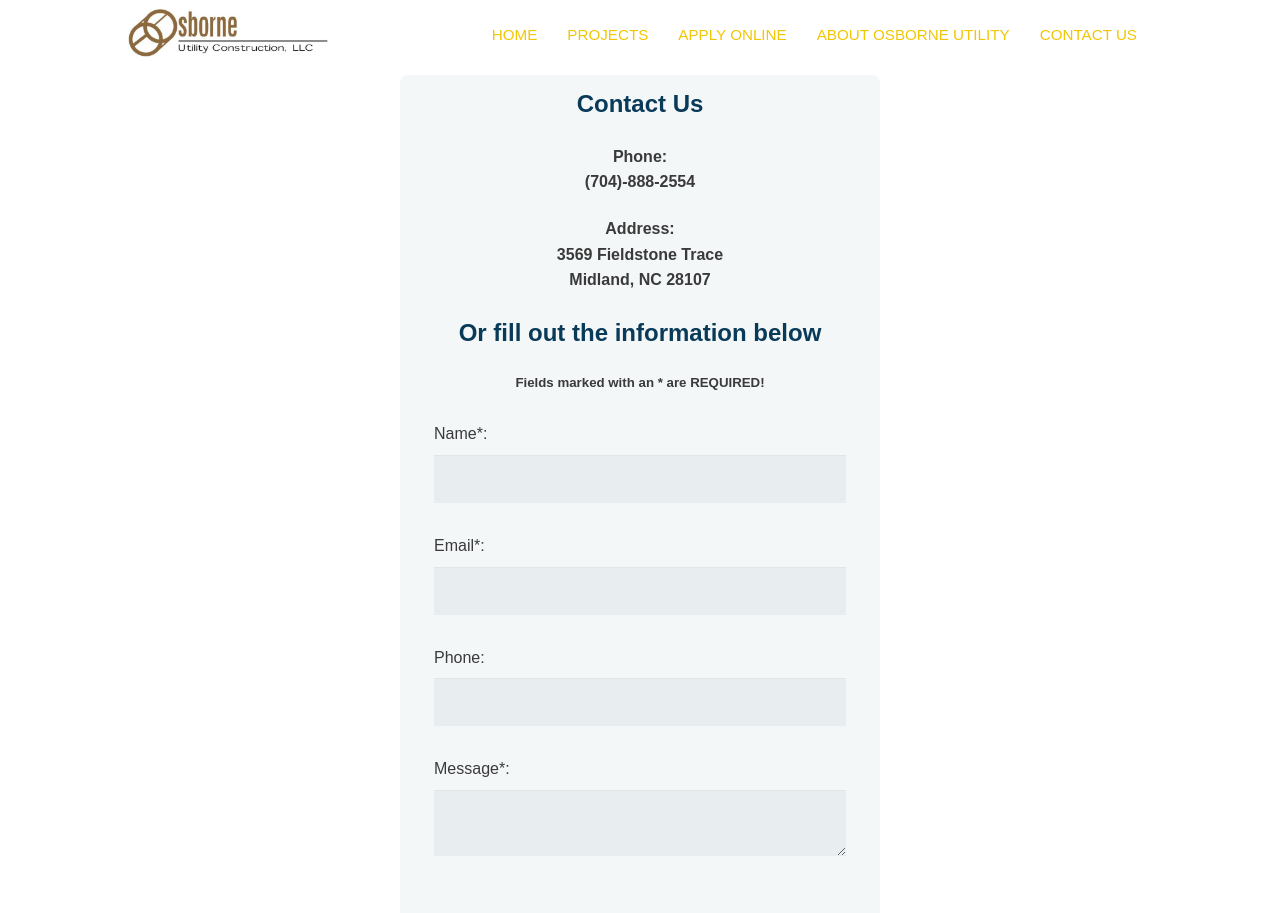
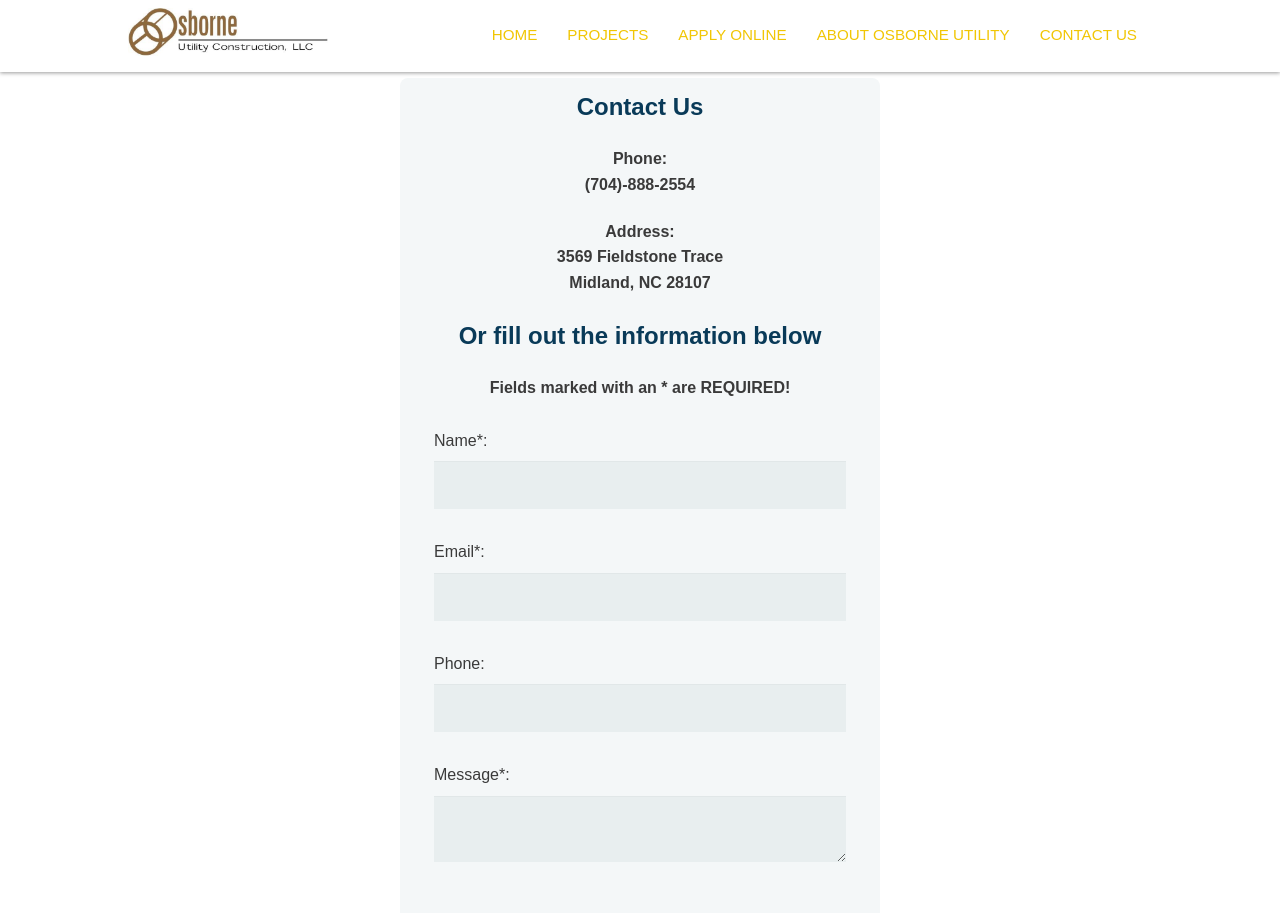
Before and after one commit to jimsyear/jimsyear.github.io, a plain HTML site: page contactus.html in a window 1280 px wide. Shown: the top 913 px of the page. Drawn offline with Linux system fonts and the light colour scheme.

Commit message:
Applied fixed nav bar

```diff
--- a/contactus.html
+++ b/contactus.html
@@ -10,6 +10,7 @@
 <body>
     <div class="wrap">
         <header class="main-header">
+            <div class="container clearfix">
                 <img class="logo" src="img/logo.jpg" alt="Osborne logo">
                 <ul class="main-nav">
                     <li><a href="index.html">Home</a></li>
@@ -18,6 +19,7 @@
                     <li><a href="aboutus.html">About Osborne Utility</a></li>
                     <li><a href="#">Contact Us</a></li>
                 </ul>
+            </div>
         </header><!--/.main-header-->
 
         <form action="index.html" method="post">
@@ -26,7 +28,7 @@
             <h4>Phone:<br> (704)-888-2554</h4>
             <h4>Address:<br> 3569 Fieldstone Trace<br>Midland, NC 28107</h4>
             <H2>Or fill out the information below</H2>
-            <h5>Fields marked with an * are REQUIRED!</h5>
+            <h4>Fields marked with an * are REQUIRED!</h4>
             <fieldset>
                 <label for="name">Name*:</label>
                 <input type="text" id="name" name="user_name">
--- a/css/style.css
+++ b/css/style.css
@@ -195,24 +195,28 @@ label.light {
 	border-radius: 5px;
 }
 
-.clearfix {
-  overflow: auto;
+/* ---- Float clearfix ---- */
+
+.clearfix::after {
+  content: " ";
+  display: table;
+  clear: both;
 }
-
-.full-width-content .entry-header::after {
-  border-bottom: 1px solid #000;
-  content: '';
-  display: block;
-  margin: 0 auto 40px;
-  padding-bottom: 10px;
-  width: 80px;
-}
-
 /* =================================
   Media Queries
 ==================================== */
 
 @media (min-width: 769px) {
+
+  body {
+    padding-top: 68px;
+  }
+
+  .container {
+		width: 90%;
+		margin: 0 auto;
+	}
+
 	.wrap {
 		min-height: calc(100vh - 89px);
 	}
@@ -223,20 +227,24 @@ label.light {
     display: flex;
   }
 
+  .main-nav {
+		float: right;
+	}
+
   .col {
     flex: 1;
   }
 
   .main-header {
-    flex-direction: column;
+    flex-direction: row;
     align-items: center;
+    position: fixed;
+    background: #FFF;
+    box-shadow: 0 1px 4px rgba(0,0,0,.4);
+    width: 100%;
+    top: 0;
   }
 
-	.main-header,
-	.row {
-		width: 90%;
-		margin: 0 auto;
-	}
 	.tagline {
 		font-size: 1.4em;
 	}
@@ -246,11 +254,14 @@ label.light {
   }
 }
 @media (min-width: 1025px) {
+  .container {
+	  width: 80%;
+		max-width: 1150px;
+	}
+
 	.main-header,
 	.row {
     display: flex;
-		width: 80%;
-		max-width: 1150px;
 		flex-direction: row;
 		justify-content: space-between;
 	}
```
Also changed, not shown: aboutus.html (+2 -0 lines), apply.html (+2 -0 lines), index.html (+2 -0 lines), projects.html (+2 -0 lines). Lines whose indentation alone changed are shown as unchanged.
